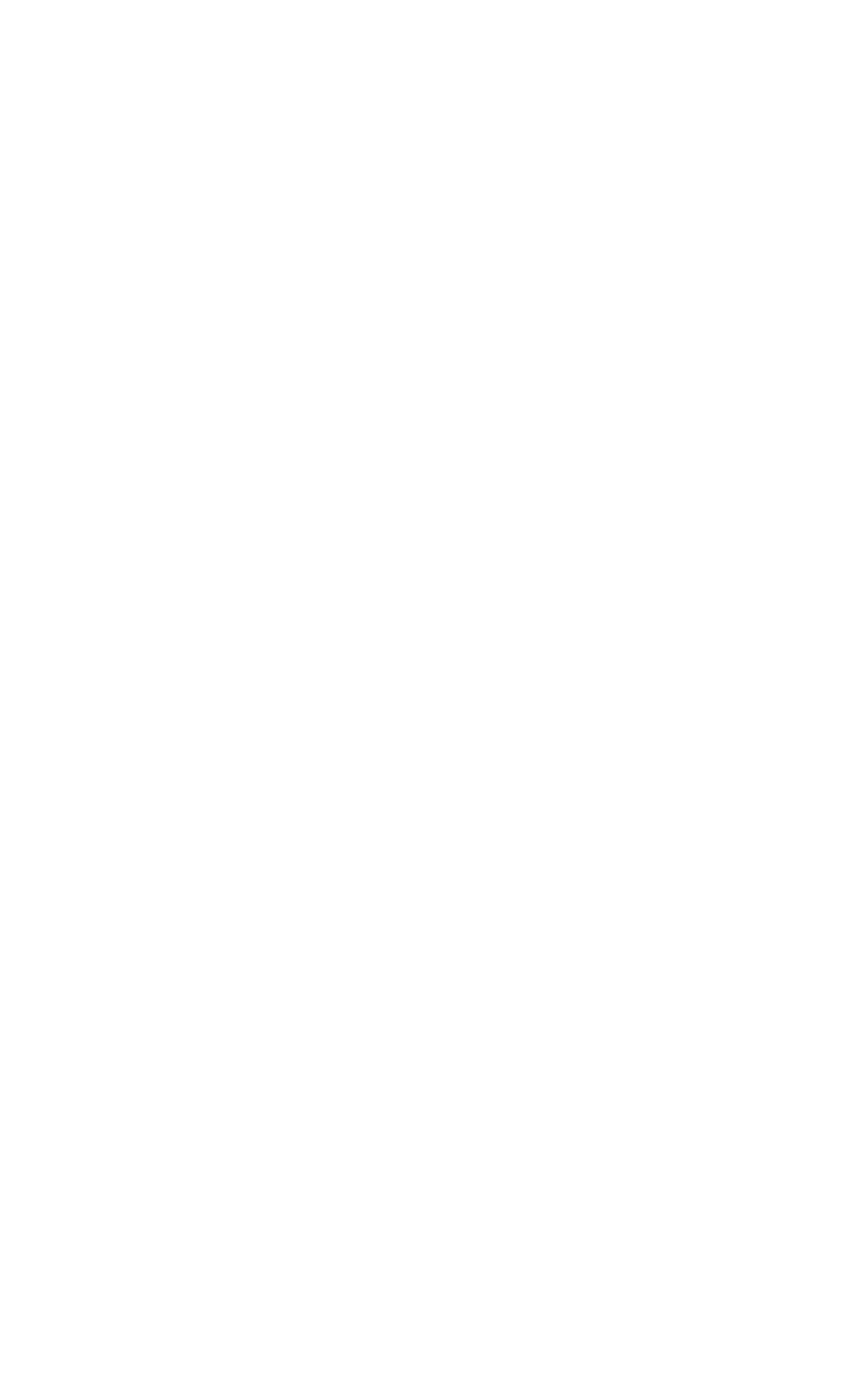
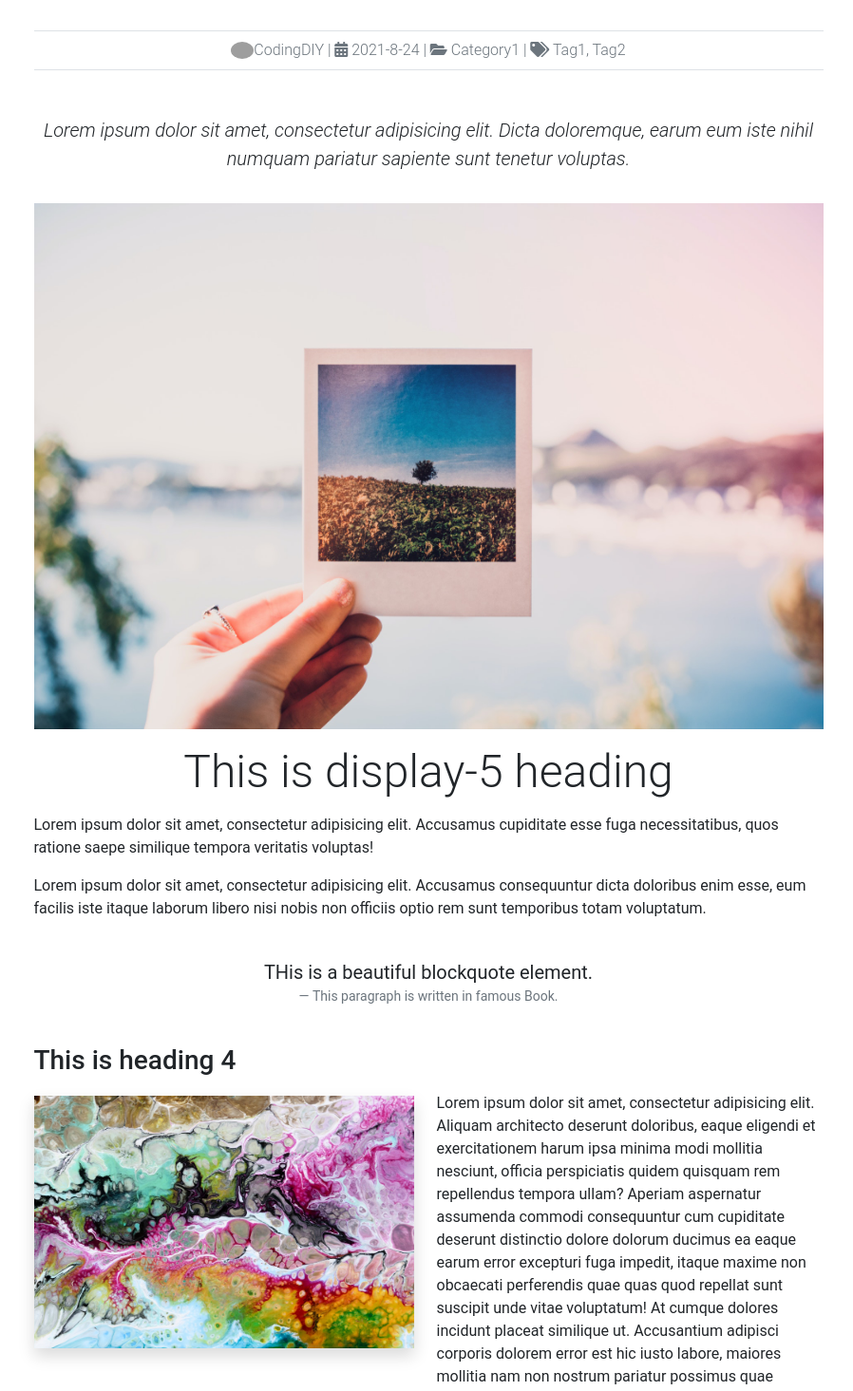
Before and after one commit to HyecheonLee/react-bootstrap, a Next.js app: page /project2/post in a window 1280 px wide. Shown: the part 1330-2795 px from the top of the page at 95% size, without its empty margins (189-1087 px from the left). Before the commit the page ends 800 px from the top, so only its background shows below. Built offline with nearby package versions, Linux system fonts and the light colour scheme; grey boxes are pictures that could not be loaded.

Commit message:
PostTemplate

```diff
--- /dev/null
+++ b/components/project2/PostContent.jsx
@@ -0,0 +1,101 @@
+import React from 'react';
+
+const PostContent = () => {
+  return (
+    <main id="postContent">
+      <div className={"section-content"}>
+        <div className={"container"}>
+          <div className={"row justify-content-center"}>
+            <div className={"col-md-9"}>
+              <div className="post-meta text-center mb-5 border-top border-bottom py-2">
+                <span className={"text-muted fw-light"}>
+                  <img src="project2/images/avatar.png" alt={"Avatar"}
+                       className={"img-avatar"}/>CodingDIY | <i
+                  className={"fa fa-calendar-alt"}/> 2021-8-24 | <i
+                  className={"fas fa-folder-open"}/> Category1 | <i
+                  className={"fas fa-tags"}/> Tag1, Tag2
+                </span>
+              </div>
+              <article>
+                <p className={"lead fst-italic text-center"}>Lorem ipsum dolor sit amet,
+                  consectetur adipisicing elit. Dicta doloremque, earum eum iste nihil
+                  numquam pariatur sapiente sunt tenetur voluptas.</p>
+                <img src="/project2/images/project-4.jpg" className={"img-fluid my-3"}/>
+                <br/>
+                <h5 className={"display-5 text-center mb-3"}>This is display-5
+                  heading</h5>
+                <p>Lorem ipsum dolor sit amet, consectetur adipisicing elit. Accusamus
+                  cupiditate esse fuga necessitatibus, quos ratione saepe similique
+                  tempora veritatis voluptas!</p>
+                <p>Lorem ipsum dolor sit amet, consectetur adipisicing elit. Accusamus
+                  consequuntur dicta doloribus enim esse, eum facilis iste itaque laborum
+                  libero nisi nobis non officiis optio rem sunt temporibus totam
+                  voluptatum.</p>
+                <br/>
+                <figure className={"text-center"}>
+                  <blockquote className={"blockquote"}>
+                    <p>THis is a beautiful blockquote element.</p>
+                  </blockquote>
+                  <figcaption className={"blockquote-footer"}>
+                    This paragraph is written in famous Book.
+                  </figcaption>
+                </figure>
+                <br/>
+                <h3 className={"mb-3"}>This is heading 4</h3>
+                <img
+                  className={"img-fluid float-md-start d-block mx-auto me-md-4 mb-4 mt-1 shadow"}
+                  width="400px"
+                  src="/project2/images/port2.jpg"/>
+                <p>Lorem ipsum dolor sit amet, consectetur adipisicing elit. Aliquam
+                  architecto deserunt doloribus, eaque eligendi et exercitationem harum
+                  ipsa minima modi mollitia nesciunt, officia perspiciatis quidem quisquam
+                  rem repellendus tempora ullam? Aperiam aspernatur assumenda commodi
+                  consequuntur cum cupiditate deserunt distinctio dolore dolorum ducimus
+                  ea eaque earum error excepturi fuga impedit, itaque maxime non obcaecati
+                  perferendis quae quas quod repellat sunt suscipit unde vitae voluptatum!
+                  At cumque dolores incidunt placeat similique ut. Accusantium adipisci
+                  corporis dolorem error est hic iusto labore, maiores mollitia nam non
+                  nostrum pariatur possimus quae quibusdam quod ratione reiciendis saepe
+                  sapiente similique soluta tempore temporibus velit vitae voluptatum.</p>
+              </article>
+              <br/>
+              <h3 className={"mb-3"}>This is heading 4</h3>
+              <img src="/project2/images/project-3.jpg" width="300px"
+                   className={"img-fluid float-md-end d-block mx-auto ms-md-4 mb-4 mt-1 shadow"}/>
+              <p>Lorem ipsum dolor sit amet, consectetur adipisicing elit. A alias,
+                blanditiis delectus deleniti deserunt dolores ducimus, eligendi error est
+                excepturi fuga harum impedit incidunt inventore laborum libero minus non
+                omnis quidem similique sint soluta tempore unde veritatis vitae. Aliquam
+                animi delectus dicta, doloremque eum laudantium maiores mollitia natus
+                nisi qui quidem quo quos. Corporis eveniet fugiat laboriosam ratione
+                reiciendis! Ab commodi consectetur minus, mollitia non suscipit
+                voluptatem? Cupiditate, perspiciatis tempore? A excepturi facilis fugiat
+                magnam molestiae praesentium sit veritatis vitae.</p>
+              <br/>
+              <h5 className={"display-5 text-center mb-3"}>This is second display-5
+                heading</h5>
+              <p>Lorem ipsum dolor sit amet, consectetur adipisicing elit. Ad alias
+                aperiam asperiores beatae consectetur, consequuntur, culpa esse fugiat
+                officia porro quae quasi quibusdam recusandae, totam ullam! Asperiores
+                beatae cupiditate, dignissimos dolores eaque obcaecati quaerat recusandae
+                repudiandae sed sequi similique ullam! Accusantium adipisci aperiam
+                debitis distinctio dolorum eius eum inventore iusto obcaecati odio quasi,
+                qui, quis quos recusandae suscipit voluptas voluptate? Ab deleniti eos est
+                eveniet ex molestiae nulla odit, quaerat quas quos, sequi veritatis.
+                Explicabo, impedit optio. Aliquid animi deserunt ipsam iste maiores neque
+                numquam praesentium ratione veniam? Ex fugit incidunt laboriosam nesciunt
+                nulla, quam soluta tenetur. At blanditiis dolores eaque eveniet in
+                obcaecati perspiciatis possimus rerum ullam veniam? At cum cupiditate
+                deleniti dolore doloribus esse est eveniet ex facilis fuga harum hic
+                inventore itaque iure laudantium natus neque nihil odio odit quia, ratione
+                repellat repudiandae rerum sit tempore veniam veritatis voluptatum!
+                Ducimus in laborum nobis placeat, possimus ratione velit.</p>
+            </div>
+          </div>
+        </div>
+      </div>
+    </main>
+  );
+};
+
+export default PostContent;
--- a/pages/project2/post.jsx
+++ b/pages/project2/post.jsx
@@ -1,10 +1,17 @@
 import React from 'react';
+import HeaderSection from "../../components/project2/HeaderSection";
+import FooterSection from "../../components/project2/FooterSection";
+import TopBannerSection from "../../components/project2/TopBannerSection";
+import PostContent from "../../components/project2/PostContent";
 
 const MyComponent = () => {
   return (
-    <div>
-
-    </div>
+    <>
+      <HeaderSection/>
+      <TopBannerSection/>
+      <PostContent/>
+      <FooterSection/>
+    </>
   );
 };
 
--- a/styles/project2.scss
+++ b/styles/project2.scss
@@ -330,3 +330,12 @@ $rgbaBlackLight: rgba(0, 0, 0, 0.35);
     }
   }
 }
+
+#postContent {
+  .post-meta {
+    .img-avatar {
+      width: 24px;
+      border-radius: 50%;
+    }
+  }
+}
```
